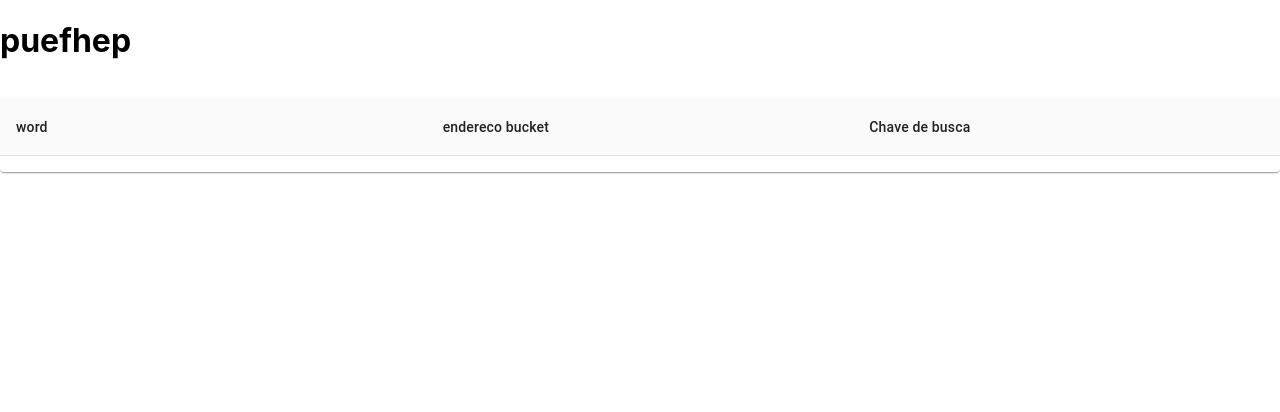
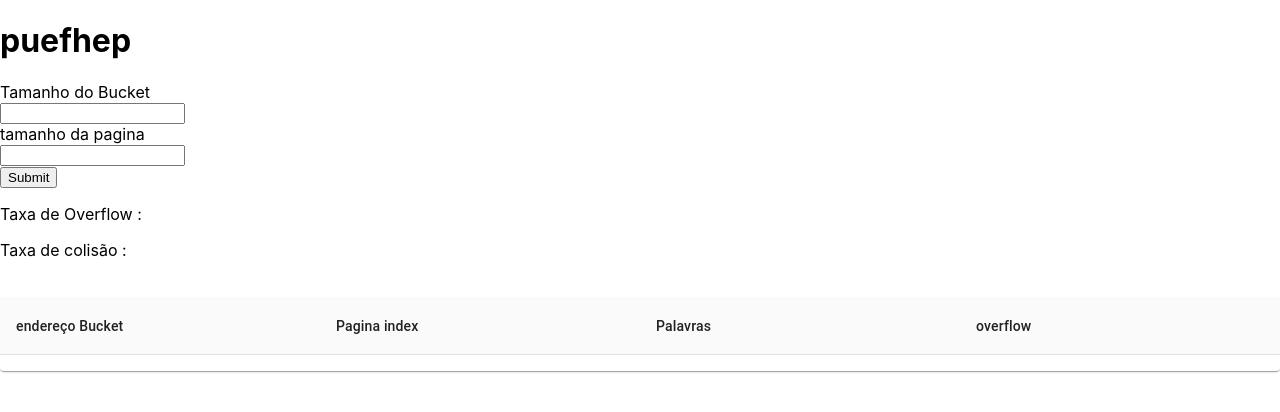
Before and after one commit to EddieSaboia/Trabalho-BD2, a React (Create React App) app: page / in a window 1280 px wide. Shown: the top 412 px of the page. Built offline with nearby package versions, Linux system fonts and the light colour scheme.

Commit message:
mudança de layout e recebendo o request

```diff
--- a/package.json
+++ b/package.json
@@ -7,6 +7,9 @@
     "@testing-library/jest-dom": "^4.2.4",
     "@testing-library/react": "^9.3.2",
     "@testing-library/user-event": "^7.1.2",
+    "antd": "^4.1.5",
+    "axios": "^0.19.2",
+    "json-loader": "^0.5.7",
     "react": "^16.12.0",
     "react-dom": "^16.12.0",
     "react-redux": "^7.2.0",
--- a/src/Estruturas/Tabela/index.js
+++ b/src/Estruturas/Tabela/index.js
@@ -1,37 +1,125 @@
 import React, { useState } from "react";
 import Table from "../../Component/Table"
+import axios from 'axios'
+import { Form, Input, Button, Checkbox } from 'antd';
+import { FormInstance } from 'antd/lib/form';
+
+const layout = {
+  labelCol: { span: 8 },
+  wrapperCol: { span: 16 },
+};
+const tailLayout = {
+  wrapperCol: { offset: 8, span: 16 },
+};
+
 
 const Tabela = () => {
 
   const [state, setState] = useState({
-    buckets: []
+    buckets: [],
+    overflowTax: "",
+    colisaoTax: ""
   })
+
+  async function makeRequest(values) {
+    // POST request using fetch with async/await
+    const requestOptions = {
+        method: 'POST',
+        headers: { 'Content-Type': 'application/json' },
+        body: JSON.stringify(values)
+    };
+    const response = await fetch('http://localhost:3333/manda', requestOptions);
+    const data = await response.json();
+    setState({
+      ...state,
+      buckets:data.tabela,
+      overflowTax: data.overflowTax + "%",
+      colisaoTax: data.colisaoTax + "%"
+    })
+    console.log("response", data)
+}
+
+  // const makeRequest = () => {
+  //   axios.get('https://api.github.com/users/maecapozzi')
+  //   .then(response => console.log(response))
+  // }
 
   const columns = [
     {
-      id: "word",
-      label: "word",
+      id: "index",
+      label: "endereço Bucket",
       minWidth: 150
     },
     {
-      id: "bucket",
-      label: "endereco bucket",
+      id: "paginaId",
+      label: "Pagina index",
       minWidth: 150
     },
     {
-      id: "keySearch",
-      label: "Chave de busca",
+      id: "element",
+      label: "Palavras",
+      minWidth: 150
+    },
+    {
+      id: "overflow",
+      label: "overflow",
       minWidth: 150
     }
   ]
 
+  const onFinish = values => {
+    makeRequest(values)
+    console.log('Success:', values);
+  };
+
+  const onFinishFailed = errorInfo => {
+    console.log('Failed:', errorInfo);
+  };
+
+
   return (
     <>
     <h1>puefhep</h1>
+    <Form
+      {...layout}
+      name="basic"
+      initialValues={{ remember: true }}
+      onFinish={onFinish}
+      onFinishFailed={onFinishFailed}
+    >
+      <Form.Item
+        label="Tamanho do Bucket"
+        name="tamanhoBucket"
+        rules={[{ required: true, message: 'Colocar o tamanho do bucket!' }]}
+      >
+        <Input />
+      </Form.Item>
+
+      <Form.Item
+        label="tamanho da pagina"
+        name="tamanhoPagina"
+        // rules={[{ required: true, message: 'Please input your password!' }]}
+      >
+        <Input />
+      </Form.Item>
+
+      <Form.Item {...tailLayout}>
+        <Button type="primary" htmlType="submit">
+          Submit
+        </Button>
+      </Form.Item>
+    </Form>
+
+  <p>Taxa de Overflow : {state.overflowTax} </p>
+
+  <p>Taxa de colisão : {state.colisaoTax} </p>
+
+
     <Table
     columns={columns}
-    data={[]}
+    data={state.buckets}
     />
+
     </>
   )
 
```
Also changed, not shown: src/Component/Textfield/index.js (+24 -7 lines), src/Estruturas/Hash/index.js (+77 -0 lines), src/Estruturas/Tupla/index.js (+77 -0 lines), 1 other file (tests, documents, lock files or other folders).
